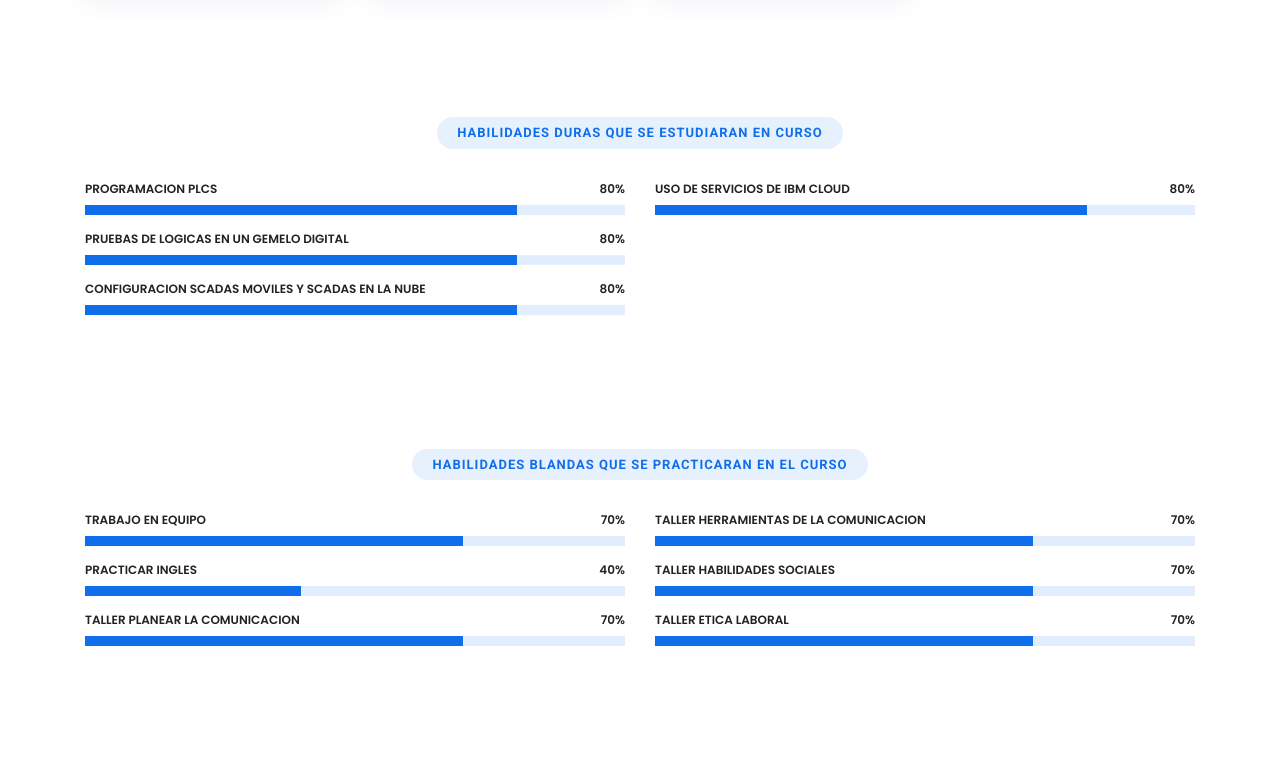
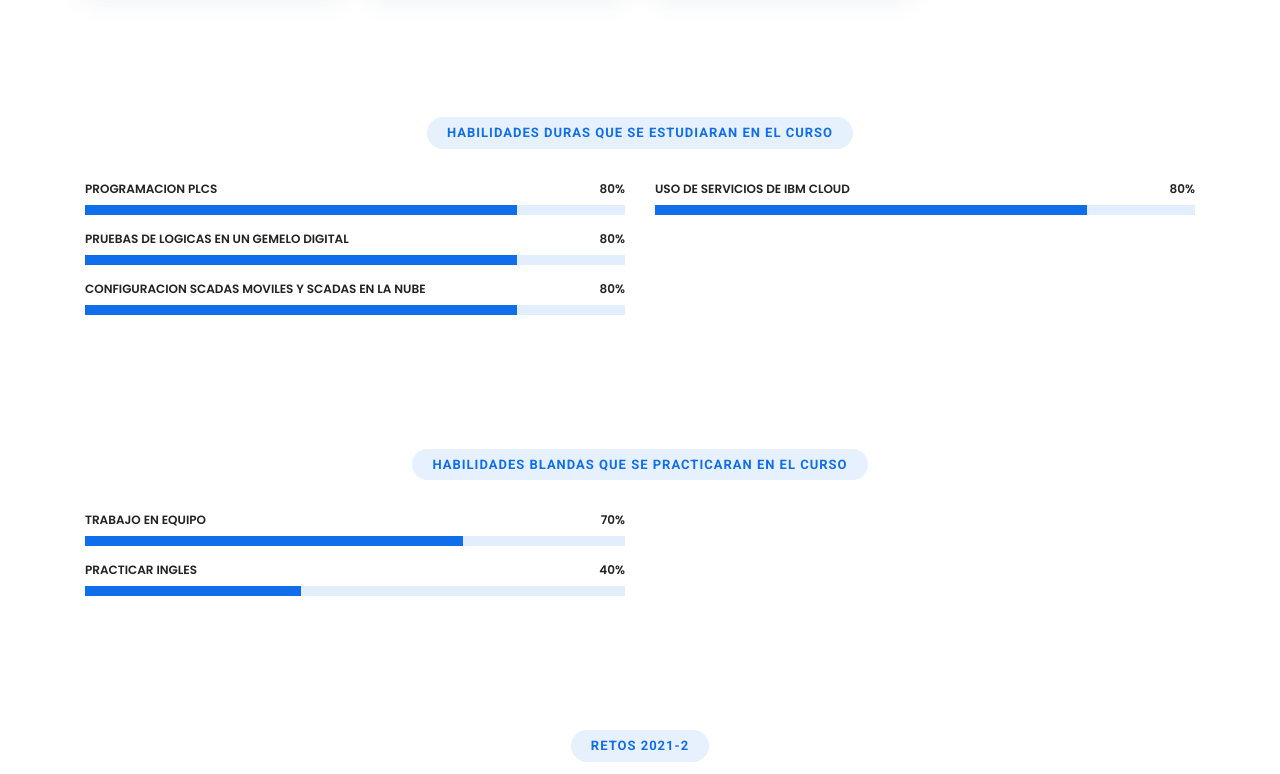
Before and after one commit to industria4-0/sci, a plain HTML site: page index.html in a window 1280 px wide. Shown: the part 1824-2598 px from the top of the page. Drawn offline with nearby package versions, Linux system fonts and the light colour scheme.

Commit message:
Update index.html

```diff
--- a/index.html
+++ b/index.html
@@ -64,7 +64,7 @@
         <ul>
           <li class="active"><a href="index.html">Inicio</a></li>
           <li><a href="#about">Descripción</a></li>
-          <li><a href="#services">Retos 2021-2</a></li>
+          <li><a href="#services">Retos 2022-1</a></li>
           <li><a href="#portfolio">Retos semestres anteriores</a></li>
           <li><a href="#contact">Contacto</a></li>
 
@@ -107,12 +107,12 @@
           <div class="col-lg-6 pt-4 pt-lg-0 content d-flex flex-column justify-content-center" data-aos="fade-up" data-aos-delay="100">
 
             <p>
-            El valor agregado de este curso es implementar tecnologias 4.0 como son Gemelos Digitales y Computacion
-            en la nube junto con Tecnologias 3.0 como son programacion de PLCs y configuracion de SCADAs. </p>
+            El valor agregado de este curso es implementar tecnologias 4.0 como son Gemelos Digitales, Tecnologias moviles, Computacion
+            en la nube, Internet de las cosas junto con Tecnologias 3.0 como son programacion de PLCs y configuracion de SCADAs. </p>
 
             En este curso contribuimos en la formacion tanto de habilidades tecnicas como blandas que son requeridas actualmente en la Industria,
-            por tal motivo trabajamos muy unidos y proactivamente con las empresas Rockwell Automation del Sector de Automatizacion, y con
-            IBM del Sector de Tecnologias de la Informacion, con el objetivo de contribuir en la formacion de egresados capacitados para los requerimientos
+            por tal motivo trabajamos muy unidos y proactivamente con las empresas Rockwell Automation del Sector de Automatizacion, con
+            IBM del Sector de Tecnologias de la Informacion, con el objetivo de contribuir en la formacion para los requerimientos
             actuales en la Industria y para que tambien los futuros ingenieros propongan soluciones innovadoras con el uso de nuevas Tecnologias.
             </p>
           </div>
@@ -165,7 +165,7 @@
       <div class="container" data-aos="fade-up">
 
         <div class="section-title">
-            <h2>Habilidades duras que se estudiaran en curso</h2>
+            <h2>Habilidades duras que se estudiaran en el curso</h2>
         </div>
 
         <div class="row skills-content">
@@ -239,43 +239,9 @@
               </div>
             </div>
 
-            <div class="progress">
-              <span class="skill">TALLER PLANEAR LA COMUNICACION<i class="val">70%</i></span>
-              <div class="progress-bar-wrap">
-                <div class="progress-bar" role="progressbar" aria-valuenow="70" aria-valuemin="0" aria-valuemax="100"></div>
-              </div>
-            </div>
-
-
 
          </div>
 
-          <div class="col-lg-6">
-
-             <div class="progress">
-              <span class="skill">TALLER HERRAMIENTAS DE LA COMUNICACION<i class="val">70%</i></span>
-              <div class="progress-bar-wrap">
-                <div class="progress-bar" role="progressbar" aria-valuenow="70" aria-valuemin="0" aria-valuemax="100"></div>
-              </div>
-            </div>
-
-            <div class="progress">
-              <span class="skill">TALLER HABILIDADES SOCIALES<i class="val">70%</i></span>
-              <div class="progress-bar-wrap">
-                <div class="progress-bar" role="progressbar" aria-valuenow="70" aria-valuemin="0" aria-valuemax="100"></div>
-              </div>
-            </div>
-
-              <div class="progress">
-              <span class="skill">TALLER ETICA LABORAL<i class="val">70%</i></span>
-              <div class="progress-bar-wrap">
-                <div class="progress-bar" role="progressbar" aria-valuenow="70" aria-valuemin="0" aria-valuemax="100"></div>
-              </div>
-            </div>
-
-          </div>
-
-        </div>
 
       </div>
     </section><!-- End Skills Section -->
```
